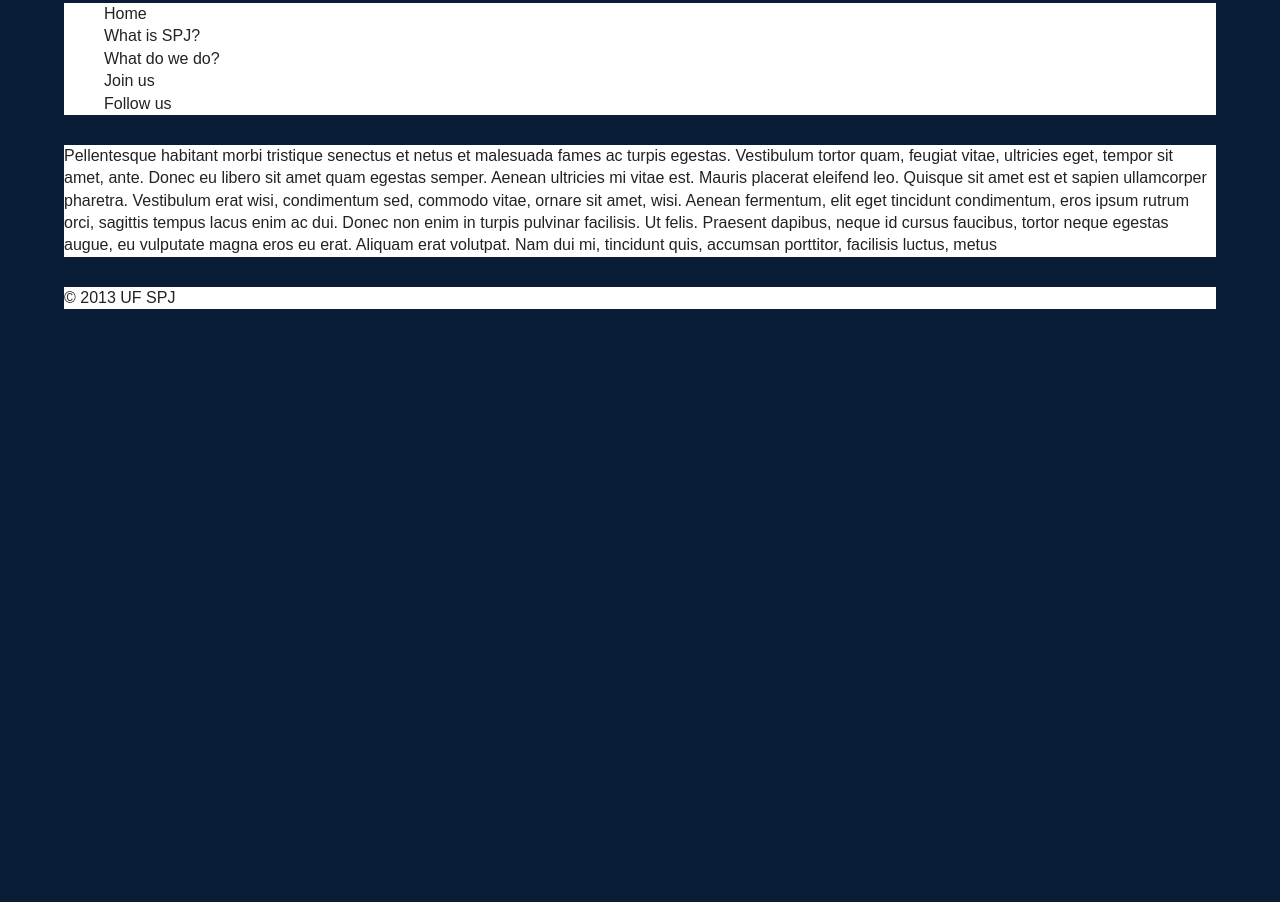
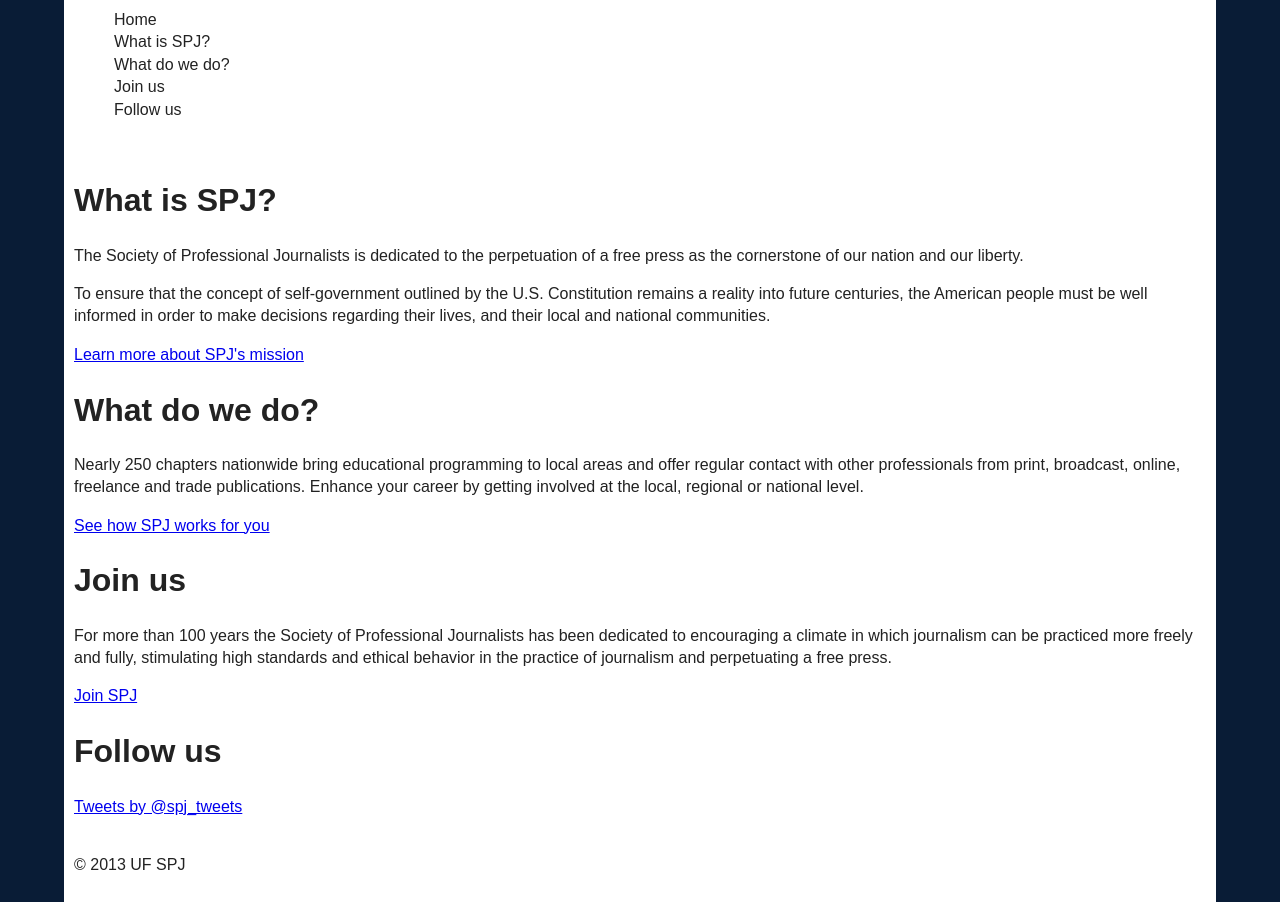
Before and after one commit to xiaosui/www.ufspj.com, a plain HTML site: page index.html in a window 1280 px wide. Shown: the part 268-1170 px from the top of the page. Before the commit the page ends 800 px from the top, so only its background shows below. Drawn offline with nearby package versions, Linux system fonts and the light colour scheme.

Commit message:
Basic content in place. Closes #2.

```diff
--- a/css/ufspj.css
+++ b/css/ufspj.css
@@ -11,7 +11,7 @@
 
 nav, section, footer {
     background-color: #fff;
-    margin-top: 30px;
+    padding: 10px;
 }
 
 header {
@@ -27,6 +27,7 @@
 }
 
 nav {
+    border-top: 10px solid #091c36;
 }
 
 section {
--- a/index.html
+++ b/index.html
@@ -37,8 +37,32 @@
                 </ul>
             </nav>
             <section>
-                <!-- my main content goes here eventually -->
-                <p>Pellentesque habitant morbi tristique senectus et netus et malesuada fames ac turpis egestas. Vestibulum tortor quam, feugiat vitae, ultricies eget, tempor sit amet, ante. Donec eu libero sit amet quam egestas semper. Aenean ultricies mi vitae est. Mauris placerat eleifend leo. Quisque sit amet est et sapien ullamcorper pharetra. Vestibulum erat wisi, condimentum sed, commodo vitae, ornare sit amet, wisi. Aenean fermentum, elit eget tincidunt condimentum, eros ipsum rutrum orci, sagittis tempus lacus enim ac dui. Donec non enim in turpis pulvinar facilisis. Ut felis. Praesent dapibus, neque id cursus faucibus, tortor neque egestas augue, eu vulputate magna eros eu erat. Aliquam erat volutpat. Nam dui mi, tincidunt quis, accumsan porttitor, facilisis luctus, metus</p>
+
+                <article>
+                    <h1>What is SPJ?</h1>
+                    <p>The Society of Professional Journalists is dedicated to the perpetuation of a free press as the cornerstone of our nation and our liberty.</p>
+                    <p>To ensure that the concept of self-government outlined by the U.S. Constitution remains a reality into future centuries, the American people must be well informed in order to make decisions regarding their lives, and their local and national communities.</p>
+                    <a href="http://www.spj.org/mission.asp">Learn more about SPJ's mission</a>
+                </article>
+
+                <article>
+                    <h1>What do we do?</h1>
+                    <p>Nearly 250 chapters nationwide bring educational programming to local areas and offer regular contact with other professionals from print, broadcast, online, freelance and trade publications. Enhance your career by getting involved at the local, regional or national level.</p>
+                    <a href="http://www.spj.org/whyjoin6.asp">See how SPJ works for you</a>
+                </article>
+
+                <article>
+                    <h1>Join us</h1>
+                    <p>For more than 100 years the Society of Professional Journalists has been dedicated to encouraging a climate in which journalism can be practiced more freely and fully, stimulating high standards and ethical behavior in the practice of journalism and perpetuating a free press.</p>
+                    <a href="http://www.spj.org/join.asp">Join SPJ</a>
+                </article>
+
+                <article>
+                    <h1>Follow us</h1>
+                    <a class="twitter-timeline" href="https://twitter.com/spj_tweets" data-widget-id="401391151510351872">Tweets by @spj_tweets</a>
+<script>!function(d,s,id){var js,fjs=d.getElementsByTagName(s)[0],p=/^http:/.test(d.location)?'http':'https';if(!d.getElementById(id)){js=d.createElement(s);js.id=id;js.src=p+"://platform.twitter.com/widgets.js";fjs.parentNode.insertBefore(js,fjs);}}(document,"script","twitter-wjs");</script>
+                </article>
+
             </section>
             <footer>
                 <p>&copy; 2013 UF SPJ</p>
```
